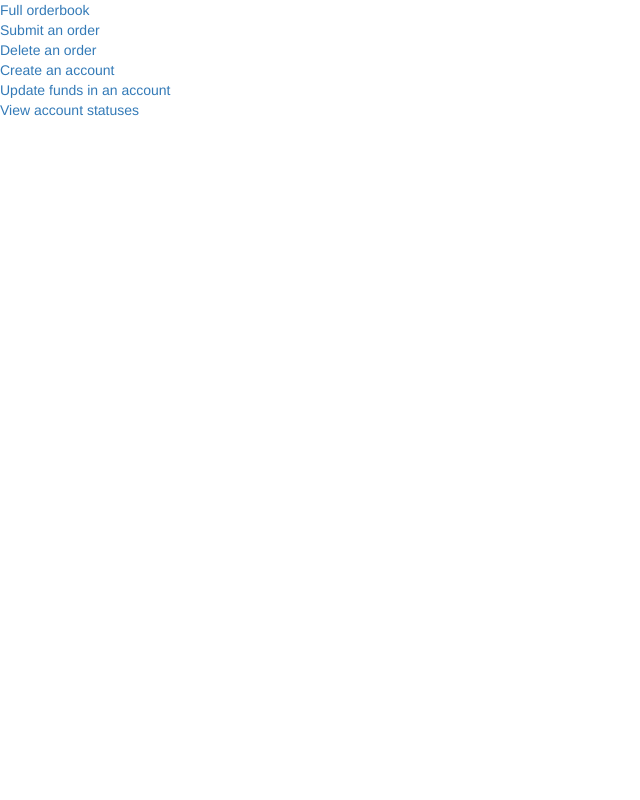
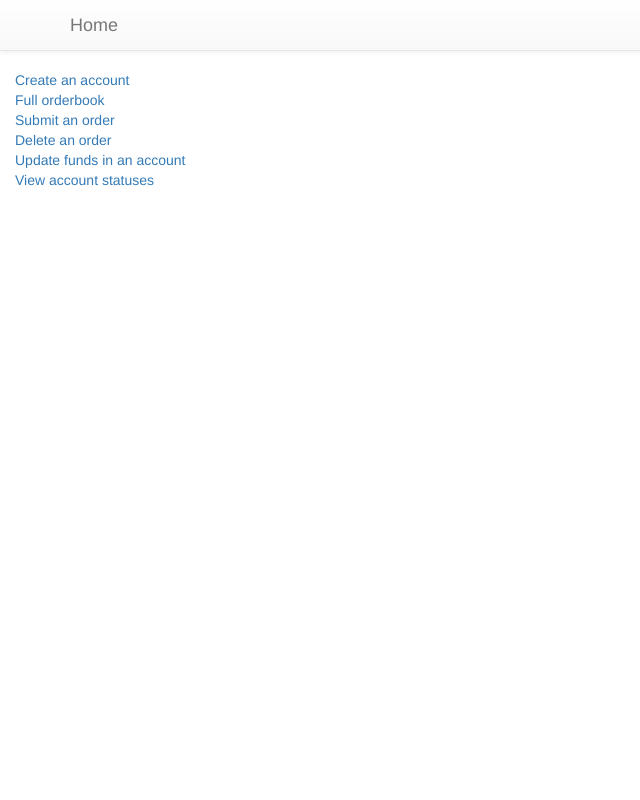
Before and after one commit to adn5327/taj-exchange, a Django app: page / in a window 1280 px wide. Shown: the whole page, without its empty margins (0-640 px from the left). Run offline with Django 3.2, Linux system fonts and the light colour scheme; some libraries are stand-ins or nearby versions.

Commit message:
added a simple navbar

```diff
--- /dev/null
+++ b/tajsite/exchange/static/exchange/css/custom.css
@@ -0,0 +1 @@
+body { padding-top: 70px; }
--- a/tajsite/exchange/templates/exchange/base.html
+++ b/tajsite/exchange/templates/exchange/base.html
@@ -1,4 +1,13 @@
 {% load staticfiles %}
 <link rel="stylesheet" type="text/css" href="{% static 'exchange/css/bootstrap-theme.min.css' %}"/>
-
 <link rel="stylesheet" type="text/css" href="{% static 'exchange/css/bootstrap.min.css' %}"/>
+<link rel="stylesheet" type="text/css" href="{% static 'exchange/css/custom.css' %}"/>
+<head>
+<nav class="navbar navbar-default navbar-fixed-top">
+  <div class="container">
+    <div class="navbar-header">
+        <a class="navbar-brand" href="{% url 'exchange:index'%}">Home</a>
+    </div>
+  </div>
+</nav>
+</head>
--- a/tajsite/exchange/templates/exchange/index.html
+++ b/tajsite/exchange/templates/exchange/index.html
@@ -1,15 +1,19 @@
 {% load staticfiles %}
 {% include "exchange/base.html" %}
+<body>
 
 
+<div class="container-fluid">
+    <a href="{% url 'exchange:createaccount' %}">Create an account</a>
+    <br>
     <a href="{% url 'exchange:orderbookall' %}">Full orderbook</a>
     <br>
     <a href="{% url 'exchange:order' %}">Submit an order</a>
     <br>
     <a href="{% url 'exchange:deleteorder' %}">Delete an order</a>
     <br>
-<a href="{% url 'exchange:createaccount' %}">Create an account</a>
-<br>
     <a href="{% url 'exchange:updateaccount' %}">Update funds in an account</a>
     <br>
     <a href="{% url 'exchange:viewaccount' %}">View account statuses</a>
+</div>
+</body>
```
Lines whose indentation alone changed are shown as unchanged.
